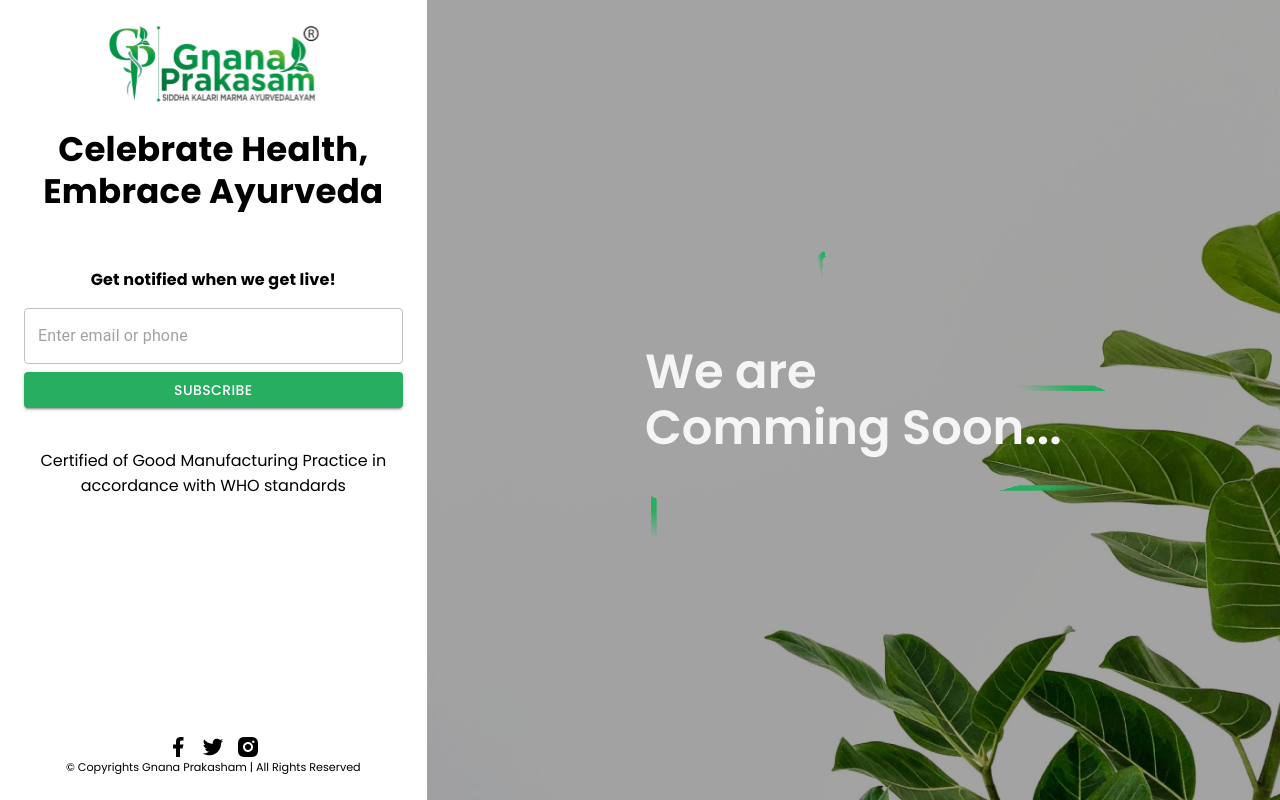
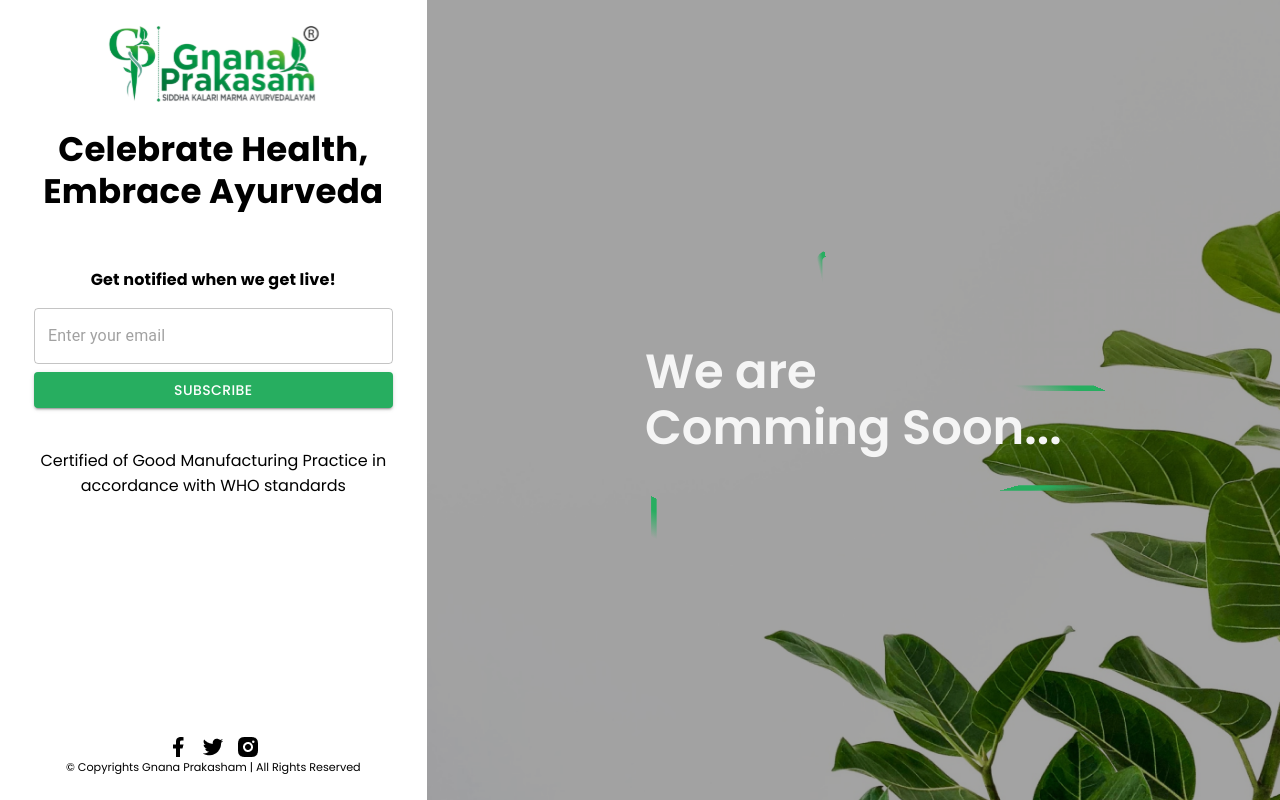
Before and after one commit to Resvan/comming-soon, a React (Vite) app: page / in a window 1280 px wide. Built offline with nearby package versions, Linux system fonts and the light colour scheme; the HTML template or start-up script is replaced by a standard one.

Commit message:
hot-toast

```diff
--- a/package.json
+++ b/package.json
@@ -14,9 +14,12 @@
     "@emotion/styled": "^11.11.0",
     "@mui/icons-material": "^5.15.7",
     "@mui/material": "^5.15.6",
+    "axios": "^1.6.7",
     "framer-motion": "^11.0.3",
     "react": "^18.2.0",
     "react-dom": "^18.2.0",
+    "react-hook-form": "^7.50.1",
+    "react-hot-toast": "^2.4.1",
     "react-player": "^2.14.1",
     "react-router-dom": "^6.22.0",
     "swiper": "^11.0.5"
--- a/src/components/Blog/Blog.jsx
+++ b/src/components/Blog/Blog.jsx
@@ -11,7 +11,7 @@ const Blog = () => {
         py:'5rem'
       }}>
           <Container>
-              <Grid container spacing={3}>
+              <Grid container spacing={6}>
                   <Grid item xs={12} md={6}>
                       <Box sx={{
                           display: 'flex',
@@ -40,7 +40,7 @@ const Blog = () => {
                           Our Latest Posts
                       </Typography>
                       <Box sx={{
-                          mt:2
+                          mt:5
                       }}>
                           <img style={{
                               width: '100%',
@@ -81,8 +81,7 @@ const Blog = () => {
                       <Box sx={{
                           display: 'flex',
                           justifyContent: 'end',
-                          alignItems: 'center',
-                          height: '12.7%',
+                          height: '16%',
                       }}>
                           <Box sx={{
                               border: '1.5px solid #036C5F',
@@ -90,7 +89,7 @@ const Blog = () => {
                               display: 'flex',
                               gap: 1,
                               alignItems: 'center',
-                              height: { xs: '50%', md: '70%' },
+                              height: '50%',
                               px:2
                           }}>
                               <Typography component={'p'} variant='p' sx={{
@@ -114,29 +113,28 @@ const Blog = () => {
                               }}>
                                       <img style={{
                                           height: '8rem',
-                                      width: '80%',
+                                      width: '60%',
                                       }} src={blogOne} alt="" />
                                   <Box sx={{
                                       display: 'flex',
                                       minHeight: '100%',
                                       flexDirection: 'column',
-                                      justifyContent: 'space-between',
+                                      justifyContent:'space-between'
                                   }}>
                                       <Typography component='h4' variant='h4' sx={{
                                           textAlign: 'left',
                                           fontFamily: 'Outfit',
                                           fontWeight: 600,
                                           width: '90%',
-                                          fontSize: '1.3rem'
+                                          fontSize: '1.3rem',mt:0.2
                                       }}>
                                           Demystifying Common Myths About Vaccines.
                                       </Typography>
                                       <Typography component='p' variant='p' sx={{
                                           fontFamily: 'Outfit',
-                                          width: '90%',
-                                          mt: 1,
-                                          fontSize: '1rem',
-                                          color:'#3C4253'
+                                          width: '80%',
+                                          color: '#3C4253',
+                                          lineHeight:'1.5rem'
                                       }}>Vaccines have long been an important tool in protecting public health, yet various lies and misinformation
                                       </Typography>
                                   </Box>
--- a/src/pages/CommingSoon.jsx
+++ b/src/pages/CommingSoon.jsx
@@ -1,11 +1,42 @@
-import React from 'react'
+import React, { useEffect, useState } from 'react'
 import { Box, Button, Container, Grid, TextField, Typography } from '@mui/material';
 import logoImage from '../assets/gp-1.svg';
 import socialIcons from '../assets/Social-Icons.png';
 import bgImage from '../assets/Img.png';
 import PulseBeams from '../components/PulseBeam';
+import { Controller, useForm } from 'react-hook-form';
+import axios from 'axios';
+import toast, { Toaster } from 'react-hot-toast';
 
 const CommingSoon = () => {
+
+
+    const [isSubsicribed, setSubscribed] = useState(false);
+
+    const subscribeEmail = async (data) => {
+        try {
+            let res = await axios.post('http://localhost:3000/subscribe', data);
+            if (res.data.message) {
+                toast.success(res.data.message);
+            };
+            setSubscribed(true);
+        } catch (error) {
+            if (error.response.data.error) {
+                toast.error(error.response.data.error)
+            }
+        }
+    }
+
+
+
+
+
+    const { control, handleSubmit, formState: { errors } } = useForm();
+
+    const onSubmit = (data) => {
+        subscribeEmail(data);
+    };
+
   return (
 
       <Grid container sx={{
@@ -45,26 +76,46 @@ const CommingSoon = () => {
                       }}>
                           Get notified when we get live!
                       </Typography>
+                      <form onSubmit={handleSubmit(onSubmit)}>
+                          <Controller
+                              name="email"
+                              control={control}
+                              defaultValue=""
+                              rules={{ required: 'Email is required', pattern: { value: /^\S+@\S+$/i, message: 'Invalid email' } }}
+                              render={({ field }) => (
                                   <TextField
-                          placeholder='Enter email or phone'
+                                      {...field}
+                                      placeholder='Enter your email'
                                       margin="normal"
                                       fullWidth
                                       variant="outlined"
                                       sx={{
                                           borderRadius: '24px',
                                       }}
+                                      error={!!errors.email}
+                                      helperText={errors.email?.message}
                                   />
-                      <Button variant='contained' sx={{
+                              )}
+                          />
+                          <Button variant='contained'
+                              type='submit'
+                              disabled={isSubsicribed}
+                              sx={{
                               backgroundColor: "#27AE60",
                               width: '100%',
                               '&:hover': {
                                   backgroundColor: '#27AE60'
                               },
                               fontWeight: 500,
-                          fontFamily: 'Poppins'
+                                  fontFamily: 'Poppins',
+                                  ":disabled": {
+                                      backgroundColor: "#27AE60",
+                                      color:'white'
+                                  }
                           }}>
-                          Subscribe
+                              {isSubsicribed ? 'Subscibed' : 'Subscribe'}
                           </Button>
+                      </form>
                       <Typography sx={{
                           textAlign: 'center',
                           fontFamily: 'Poppins',
@@ -115,6 +166,7 @@ const CommingSoon = () => {
                       © Copyrights Gnana Prakasham | All Rights Reserved
                   </Typography>
               </div></Grid>
+          <Toaster />
       </Grid>
   )
 }
```
Also changed, not shown: 1 other file (tests, documents, lock files or other folders). Lines whose indentation alone changed are shown as unchanged.
